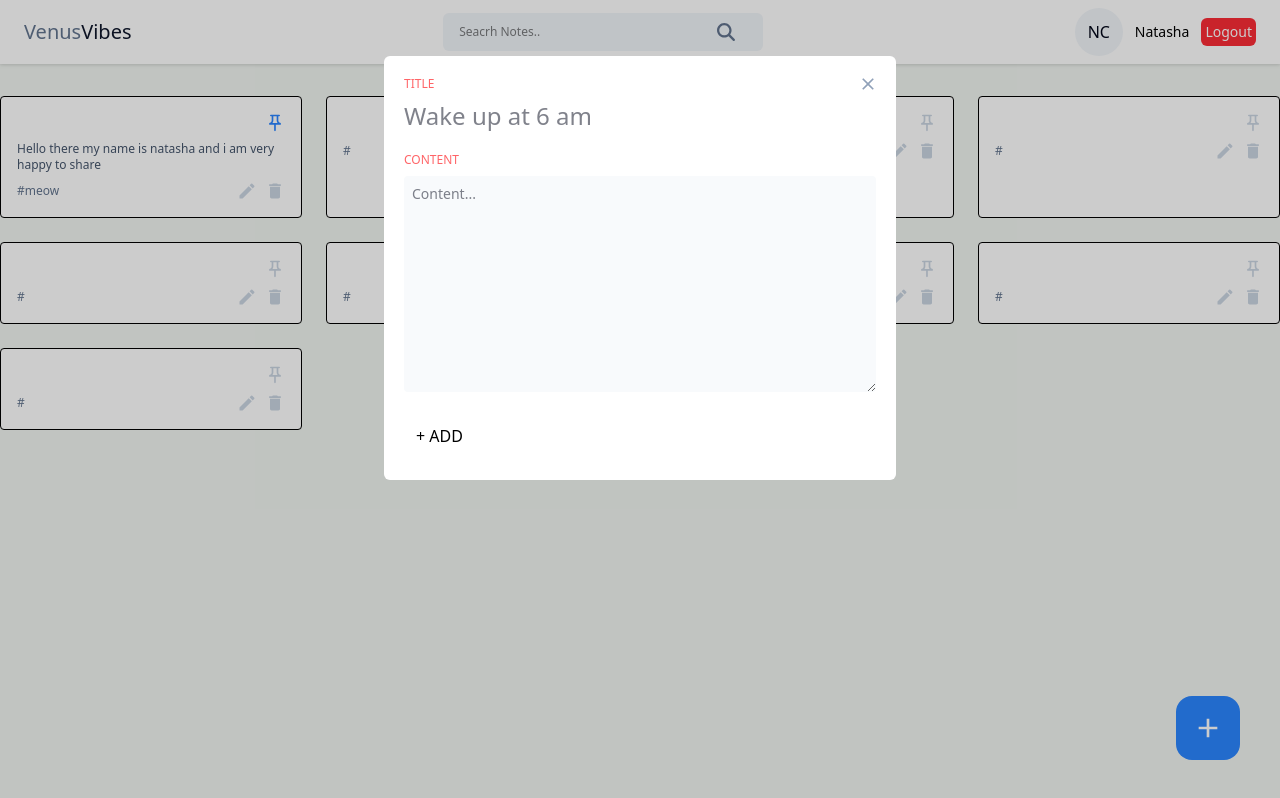
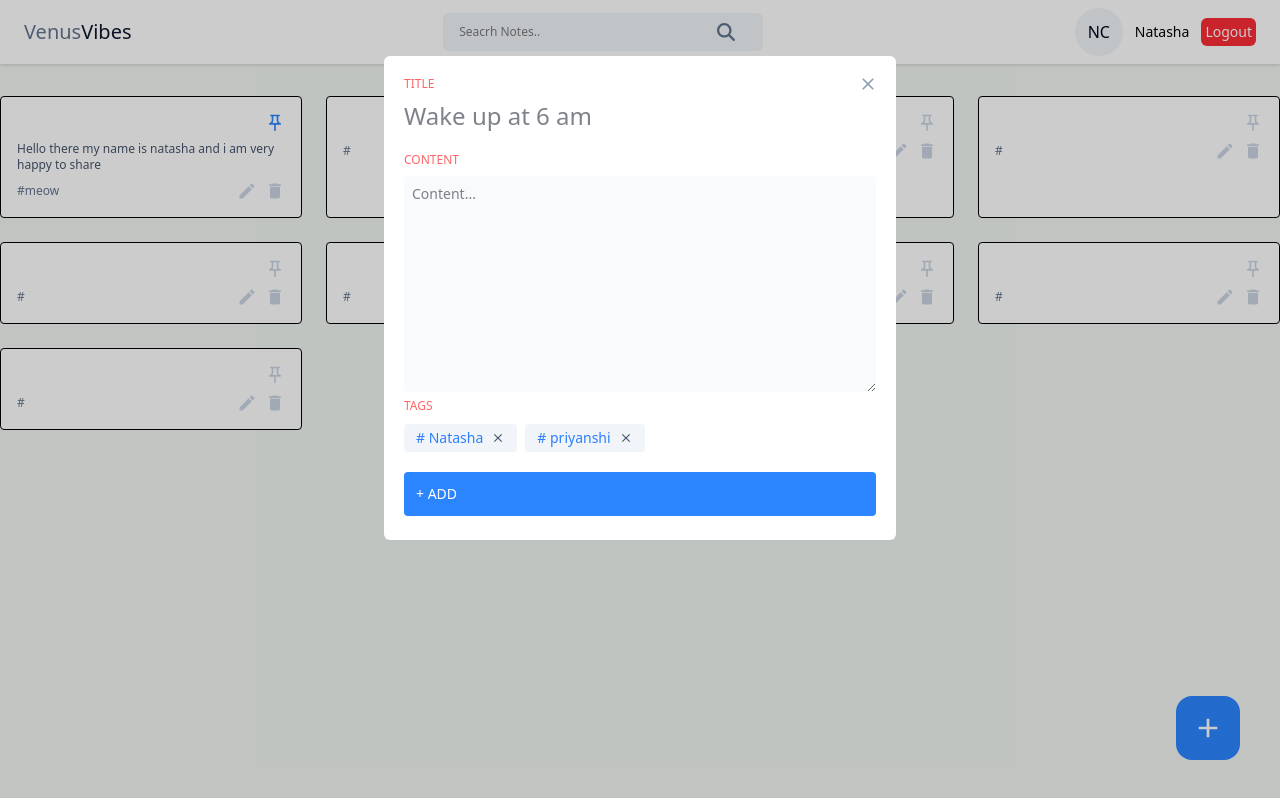
Before and after one commit to nuts06/fullstack-notes-app, a React (Vite) app in the folder frontend/: page / in a window 1280 px wide. Both pictures are taken after a click on the button 1208 px from the left and 728 px from the top of the page. Built offline with nearby package versions, Linux system fonts and the light colour scheme.

Commit message:
tags ui fixed

```diff
--- /dev/null
+++ b/frontend/src/components/input/TagInput.jsx
@@ -0,0 +1,33 @@
+import React from 'react'
+import { MdClose } from 'react-icons/md'
+
+const TagInput = ({tags, setTags}) => {
+  const handleRemoveTag = (tagToRemove) =>{
+    setTags(tags.filter((tag)=> tag !== tagToRemove))
+  }
+  return (
+    <div>
+      {tags?.length>0 && (
+        <div className='flex items-center gap-2 flex-wrap mt-2'>
+          {
+            tags.map((tag, index) =>(
+              <span key={index} className='flex items-center gap-2 text-sm text-blue-500 bg-slate-100 px-3 py-1 rounded'>
+                {console.log("tags are", tag)}
+                # {tag}
+                <button onClick={()=>{
+                  handleRemoveTag(tag)
+                }}>
+                  <MdClose
+                    className='cursor-pointer text-slate-600 hover:text-red-600 rounded'
+                  />
+                </button>
+              </span>
+            ))
+          }
+        </div>
+      )}
+    </div>
+  )
+}
+
+export default TagInput
--- a/frontend/src/pages/Home/AddEditNotes.jsx
+++ b/frontend/src/pages/Home/AddEditNotes.jsx
@@ -1,10 +1,11 @@
 import React, { useState } from 'react'
 import {MdClose} from 'react-icons/md'
+import TagInput from '../../components/input/TagInput'
 
 const AddEditNotes = ({onClose, noteData, type}) => {
   const[title, setTitle] = useState("")
   const[content, setContent] = useState("")
-  const[tags, setTage] = useState([])
+  const[tags, setTags] = useState(['Natasha', "priyanshi"])
   const[error, setError] = useState("")
 
   const editNote = async() => {}
@@ -71,12 +72,15 @@ const AddEditNotes = ({onClose, noteData, type}) => {
         </div>
         {/* Design for the tags */}
         <div className=''>
-          <label className='input-label text-red-400 uppercase'></label>
-          {/* <TagInput /> */}
+          <label className='input-label text-red-400 uppercase'>Tags</label>
+          <TagInput
+            tags={tags}
+            setTags={setTags}
+          />
         </div>
 
         {/* design for the add button */}
-        <div className='btn-[#2B85FF] font-medium mt-5 p-3' onClick={handleAddNote}>
+        <div className='btn-primary font-medium mt-5 p-3' onClick={handleAddNote}>
           + ADD
         </div>
     </div>
```
